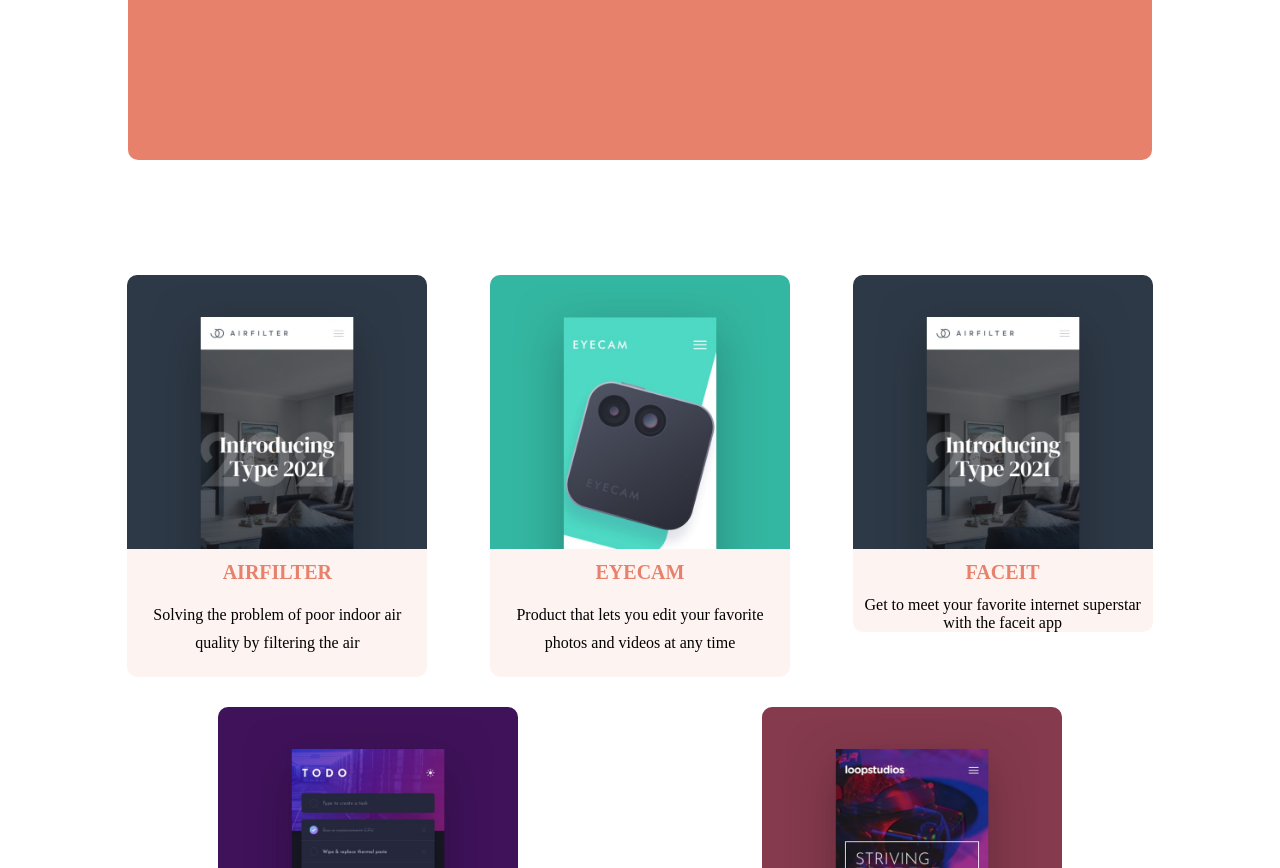
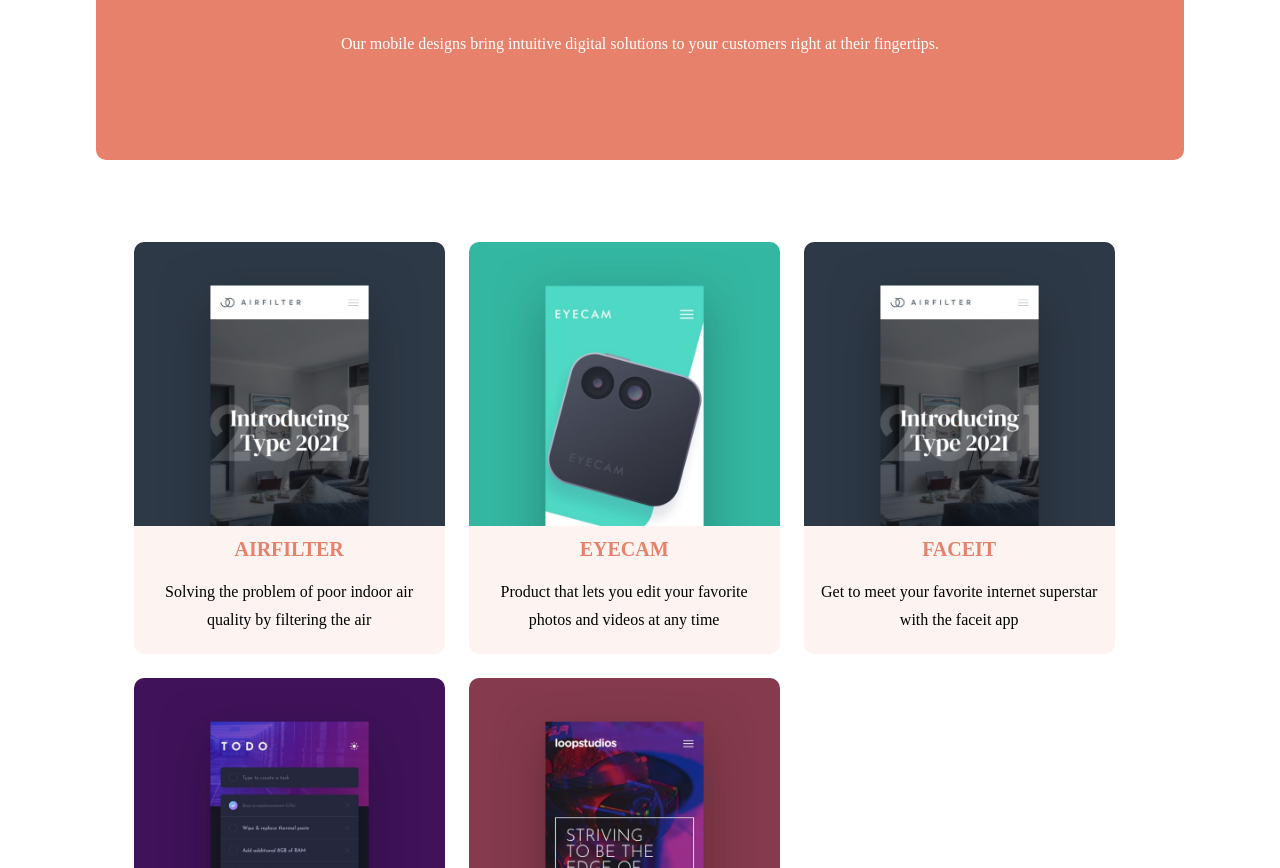
Before and after one commit to Davidcodess/designo-multi-page-website, a plain HTML site: page designo-multi-page-website/src/app-design.html in a window 1280 px wide. Shown: the part 207-1075 px from the top of the page. Drawn offline with Linux system fonts and the light colour scheme.

Commit message:
continued development desktop inner pages styling

```diff
--- a/designo-multi-page-website/src/app-design.html
+++ b/designo-multi-page-website/src/app-design.html
@@ -38,7 +38,10 @@
 
     <section class="service-header-container">
       <h1 class="service-h1"> App design </h1>
-      Our mobile designs bring intuitive digital solutions to your customers right at their fingertips.
+      <p class="service-p">
+        Our mobile designs bring intuitive digital solutions to your customers right at their fingertips.
+      </p>
+
     </section>
 
     <section class="project-showcase-section">
@@ -67,7 +70,9 @@
     <img class="project-img" src="./assets/app-design/desktop/image-airfilter.jpg" alt="Faceit Project">
     <div class="project-text">
       <h2 class="project-title"> FACEIT</h2>
-      Get to meet your favorite internet superstar with the faceit app
+      <p class="project-p">
+        Get to meet your favorite internet superstar with the faceit app
+      </p>
 
       </p>
     </div>
--- a/designo-multi-page-website/src/stylesheet.css
+++ b/designo-multi-page-website/src/stylesheet.css
@@ -1034,7 +1034,7 @@
  }
 
  .service-header-container {
-  width: 80%;
+  width: 85%;
   height: 152px;
 
  }
@@ -1054,12 +1054,18 @@
   flex-direction: row;
   flex-wrap: wrap;
   justify-content: space-evenly;
-  width: 85%;
+  width: 81%;
+  justify-content: flex-start;
+  margin: auto;
+  margin-top: 70px;
  }
+
  .project-showcase-container {
   flex-direction: column;
-  width: 300px;
+  width: 30%;
   height: max-content;
+  margin: unset;
+  margin: 12px;
  }
 
  .project-img {
```
Also changed, not shown: designo-multi-page-website/src/graphic-design.html (+4 -4 lines).
